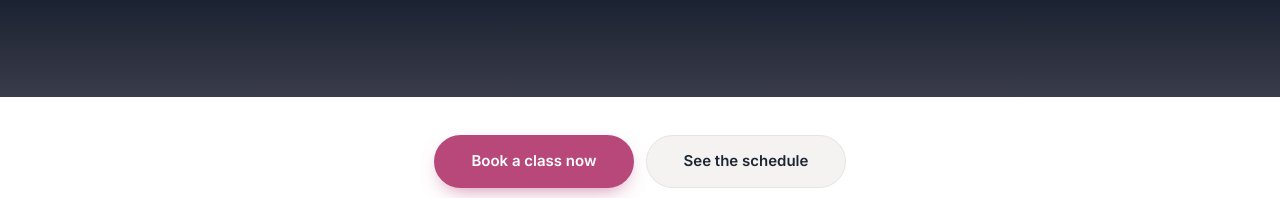
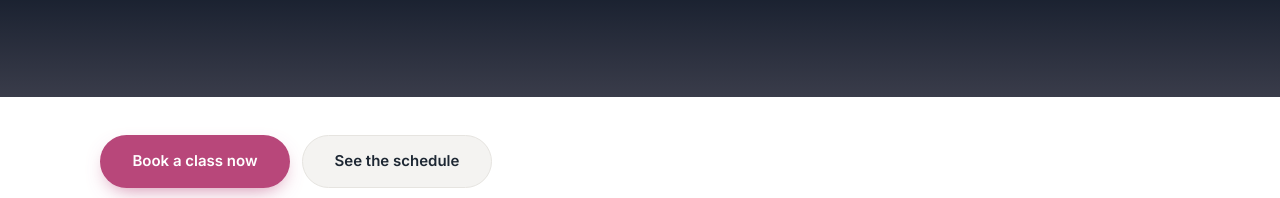
Before and after one commit to Man10JP/Man10JP, a plain HTML site: page index.html in a window 1280 px wide. Shown: the part 602-800 px from the top of the page. Drawn offline with Linux system fonts and the light colour scheme; a web font is replaced by a local one.

Commit message:
Adjust button alignment and minimum width in CTA band

```diff
--- a/index.html
+++ b/index.html
@@ -316,8 +316,10 @@ footer a{color:#CFDCEA}
    three cards. The pair inside the hero is kept in place for phones, where the stacked
    layout still reads better with them there. */
 .hero .hero-cta{display:none}
-.cta-band{display:flex;gap:12px;flex-wrap:wrap;justify-content:center;margin-bottom:30px}
-.cta-band .btn{min-width:200px}
+/* Left-aligned so the buttons line up with the headline, lede and numbered points
+   directly above them — one continuous left edge down the whole page. */
+.cta-band{display:flex;gap:12px;flex-wrap:wrap;justify-content:flex-start;margin-bottom:30px}
+.cta-band .btn{min-width:190px}
 
 /* ---------- phone layout ----------
    Desktop is untouched: everything below only applies at 700px and under.
```
